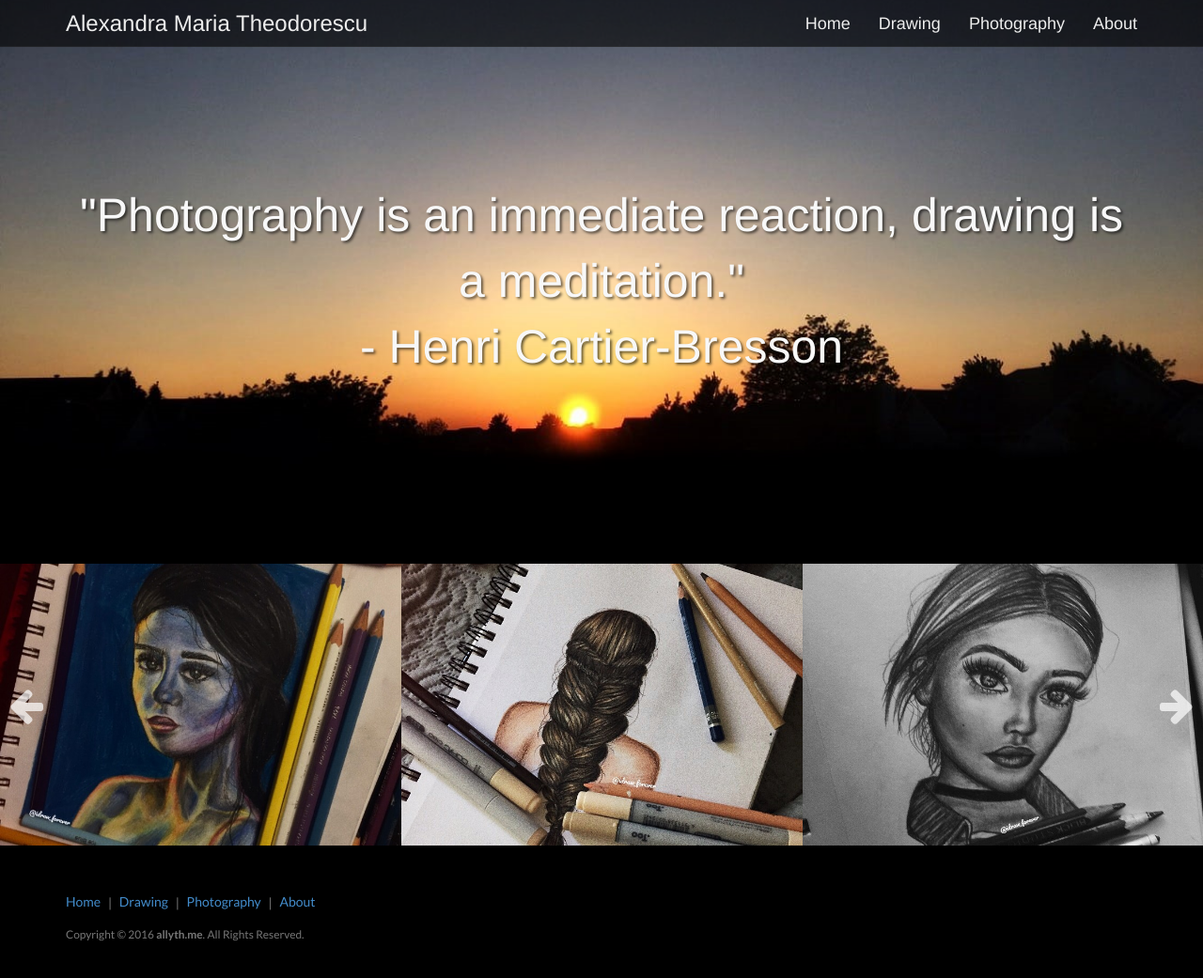
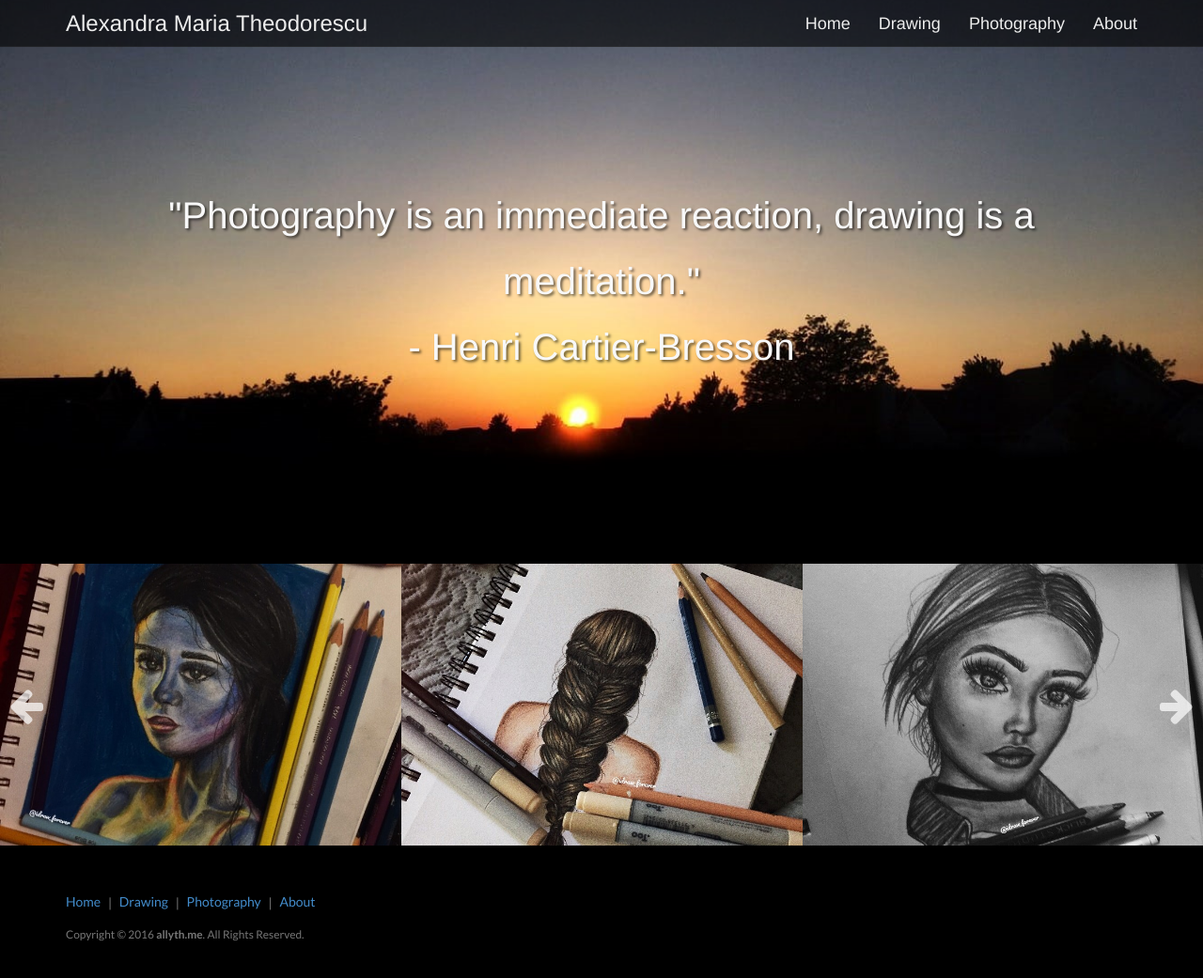
Before and after one commit to allyth/allyth, a Jekyll site: the page built from index.html, in a window 1280 px wide and 1053 px high. Shown: the top 1041 px of the window at 94% size. Built offline with Jekyll 4.4.1, drawn with Linux system fonts in a browser that asks for light colours; some web fonts are replaced.

Commit message:
size test

```diff
--- a/index.html
+++ b/index.html
@@ -20,7 +20,7 @@
                     <div class="row">
                         <div class="col-lg-12">
                             <div class="intro-message">
-                                <h1 style="font-size:50px">"Photography is an immediate reaction, drawing is a meditation." <br> - Henri Cartier-Bresson </h1>
+                                <h1 style="font-size:40px">"Photography is an immediate reaction, drawing is a meditation." <br> - Henri Cartier-Bresson </h1>
                                 <span class="subtitle"></span>
                                 <!--<hr class="intro-divider">
                                 <ul class="list-inline intro-social-buttons">
```
